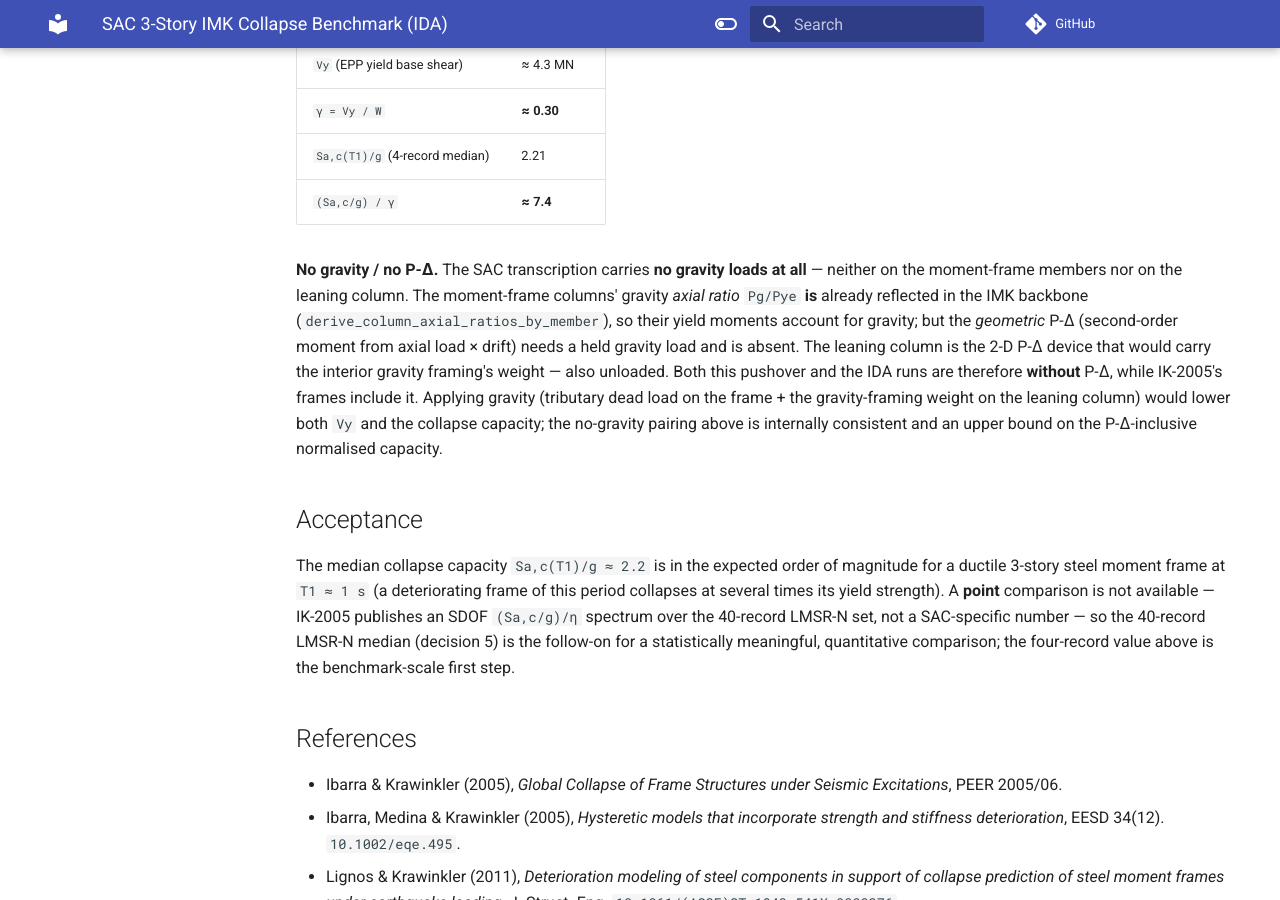
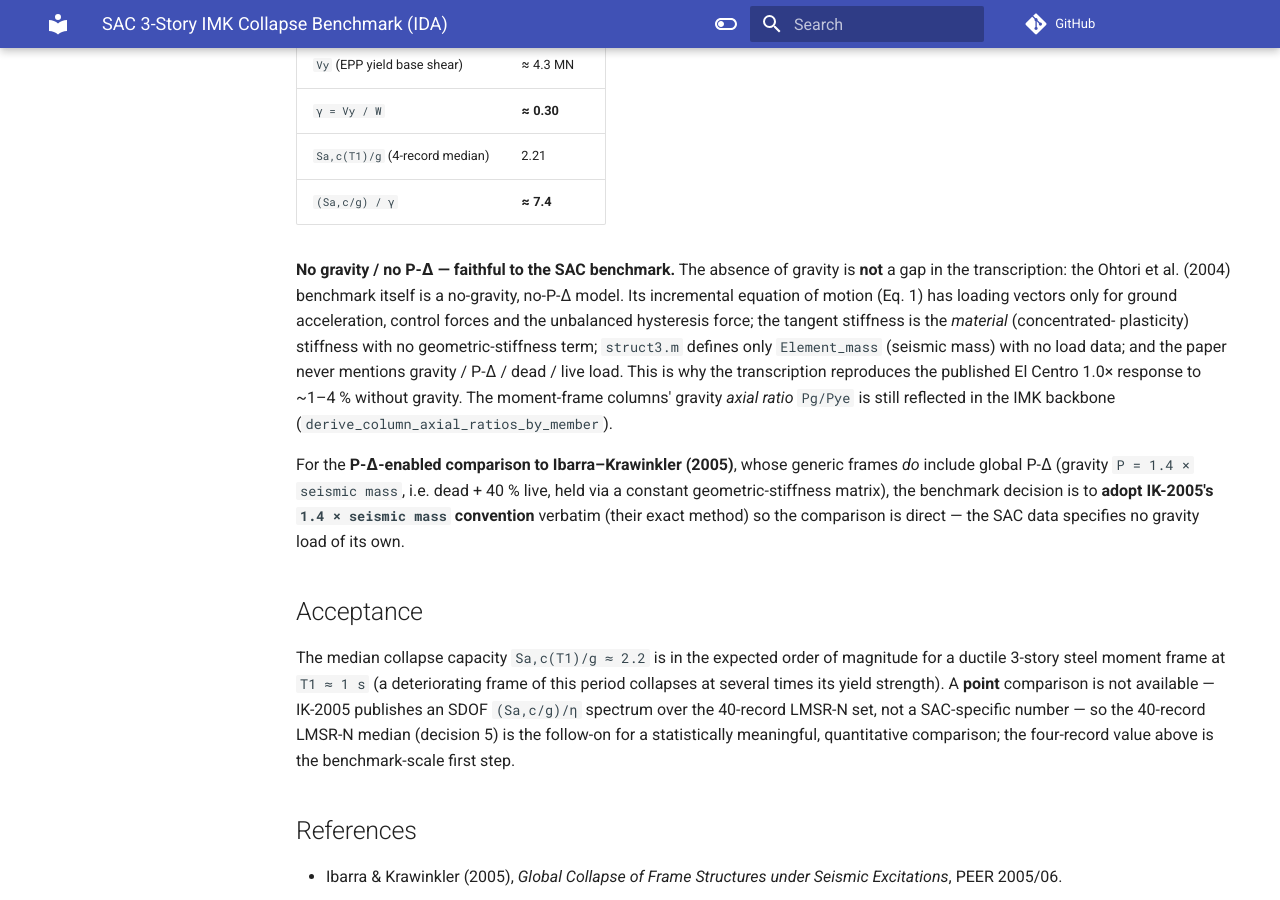
Before and after one commit to boustrephon/fea_toolkit, an MkDocs documentation site: the page built from docs/sac_imk_collapse_benchmark.md, in a window 1280 px wide and 900 px high, scrolled down 2308 px. Built offline with MkDocs 1.6.1 and Material for MkDocs 9.7.7, drawn with Linux system fonts in a browser that asks for light colours; comment, search, counter and statistics services are not loaded.

Commit message:
docs(benchmarks): confirm Ohtori 2004 is no-gravity/no-P-delta; adopt IK-2005 1.4x P-delta convention

```diff
--- a/docs/sac_imk_collapse_benchmark.md
+++ b/docs/sac_imk_collapse_benchmark.md
@@ -113,18 +113,24 @@ weight `W = 14.46 MN` (`1.4745e6 kg × 9.80665 m/s²`):
 | `Sa,c(T1)/g` (4-record median) | 2.21 |
 | `(Sa,c/g) / γ` | **≈ 7.4** |
 
-**No gravity / no P-Δ.**  The SAC transcription carries **no gravity loads at
-all** — neither on the moment-frame members nor on the leaning column.  The
-moment-frame columns' gravity *axial ratio* `Pg/Pye` **is** already reflected in
-the IMK backbone (`derive_column_axial_ratios_by_member`), so their yield
-moments account for gravity; but the *geometric* P-Δ (second-order moment from
-axial load × drift) needs a held gravity load and is absent.  The leaning column
-is the 2-D P-Δ device that would carry the interior gravity framing's weight —
-also unloaded.  Both this pushover and the IDA runs are therefore **without**
-P-Δ, while IK-2005's frames include it.  Applying gravity (tributary dead load on
-the frame + the gravity-framing weight on the leaning column) would lower both
-`Vy` and the collapse capacity; the no-gravity pairing above is internally
-consistent and an upper bound on the P-Δ-inclusive normalised capacity.
+**No gravity / no P-Δ — faithful to the SAC benchmark.**  The absence of gravity
+is **not** a gap in the transcription: the Ohtori et al. (2004) benchmark itself
+is a no-gravity, no-P-Δ model.  Its incremental equation of motion (Eq. 1) has
+loading vectors only for ground acceleration, control forces and the unbalanced
+hysteresis force; the tangent stiffness is the *material* (concentrated-
+plasticity) stiffness with no geometric-stiffness term; `struct3.m` defines only
+`Element_mass` (seismic mass) with no load data; and the paper never mentions
+gravity / P-Δ / dead / live load.  This is why the transcription reproduces the
+published El Centro 1.0× response to ~1–4 % without gravity.  The moment-frame
+columns' gravity *axial ratio* `Pg/Pye` is still reflected in the IMK backbone
+(`derive_column_axial_ratios_by_member`).
+
+For the **P-Δ-enabled comparison to Ibarra–Krawinkler (2005)**, whose generic
+frames *do* include global P-Δ (gravity `P = 1.4 × seismic mass`, i.e. dead +
+40 % live, held via a constant geometric-stiffness matrix), the benchmark
+decision is to **adopt IK-2005's `1.4 × seismic mass` convention** verbatim
+(their exact method) so the comparison is direct — the SAC data specifies no
+gravity load of its own.
 
 ## Acceptance
 
```
